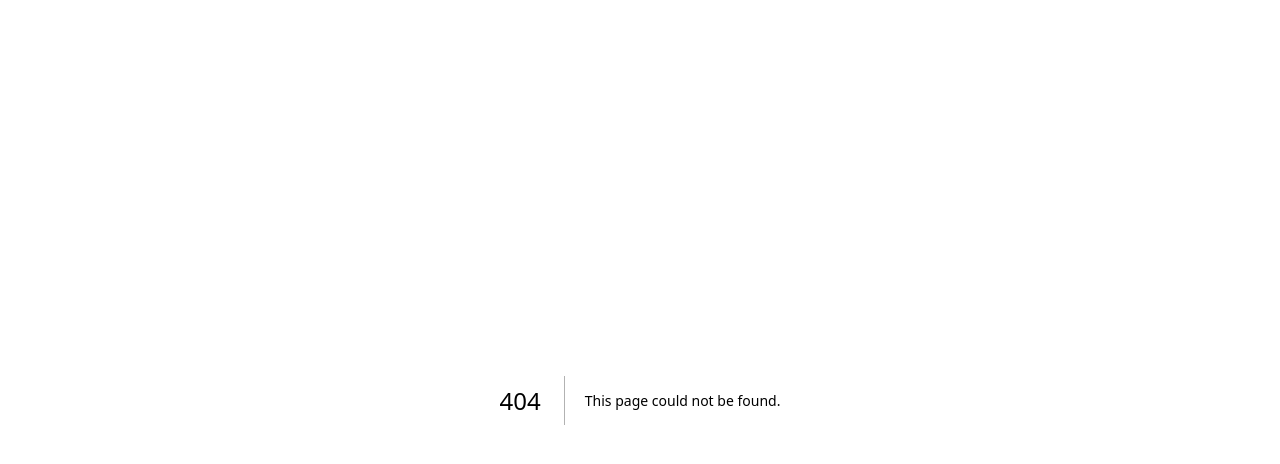
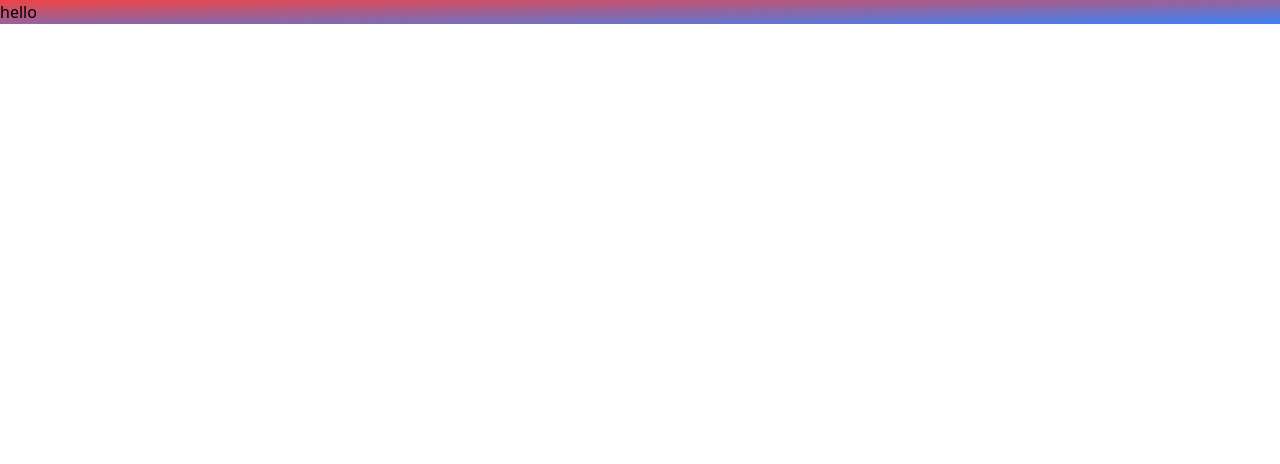
Before and after one commit to AouIssa/nft-drop, a Next.js app: page /nft/1 in a window 1280 px wide. Before the commit this address had no page. Shown: the top 464 px of the page. Built offline with nearby package versions, Linux system fonts and the light colour scheme.

Commit message:
Updated colors

```diff
--- a/pages/index.tsx
+++ b/pages/index.tsx
@@ -4,11 +4,13 @@ import Image from "next/image";
 
 const Home: NextPage = () => {
   return (
-    <div className="flex min-h-screen flex-col items-center justify-center py-2">
+    <div className="">
       <Head>
         <title>NFT Drop</title>
         <link rel="icon" href="/favicon.ico" />
       </Head>
+
+      <h1 className="">Welcome to the NFT Drop</h1>
     </div>
   );
 };
--- /dev/null
+++ b/pages/nft/[id].tsx
@@ -0,0 +1,17 @@
+import React from "react";
+
+function NFTDroppage() {
+  return (
+    <div className='flex h-screen flex-col'>
+      {/*Left side of screen */}
+      <div className='bg-gradient-to-br from-red-500 to-blue-500'>
+        <div>hello
+        </div>
+      </div>
+      {/*Right side of screen */}
+      <div></div>
+    </div>
+  );
+}
+
+export default NFTDroppage;
--- /dev/null
+++ b/pages/search.tsx
@@ -0,0 +1,9 @@
+import React from 'react'
+
+function Search() {
+  return (
+    <div>Search Page</div>
+  )
+}
+
+export default Search
--- a/tailwind.config.js
+++ b/tailwind.config.js
@@ -1,4 +1,7 @@
 /** @type {import('tailwindcss').Config} */
+
+const colors = require('tailwindcss/colors');
+
 module.exports = {
   content: [
     './pages/**/*.{js,ts,jsx,tsx}',
@@ -6,7 +9,11 @@ module.exports = {
     './app/**/*.{js,ts,jsx,tsx}',
   ],
   theme: {
-    extend: {},
+    extend: {
+      colors: {
+        ...colors,
+      },
+    },
   },
   plugins: [],
 }
```
